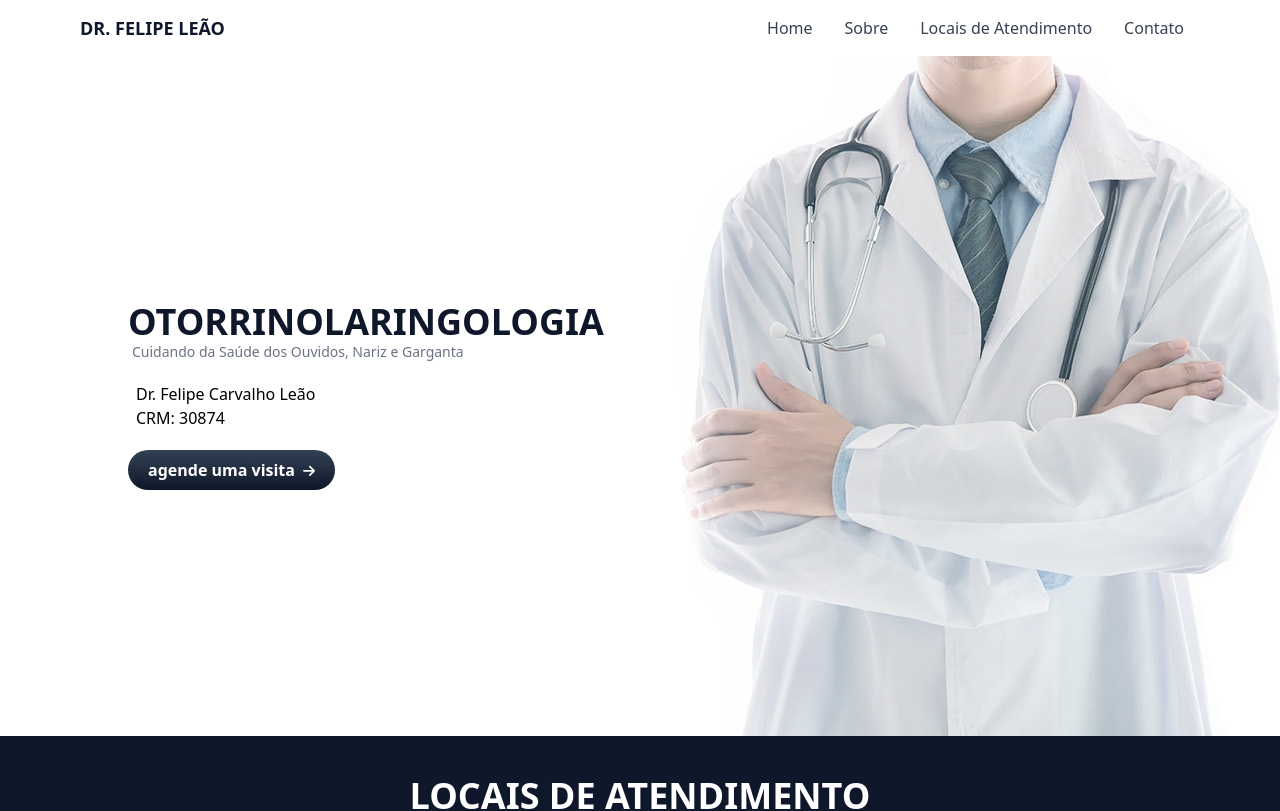
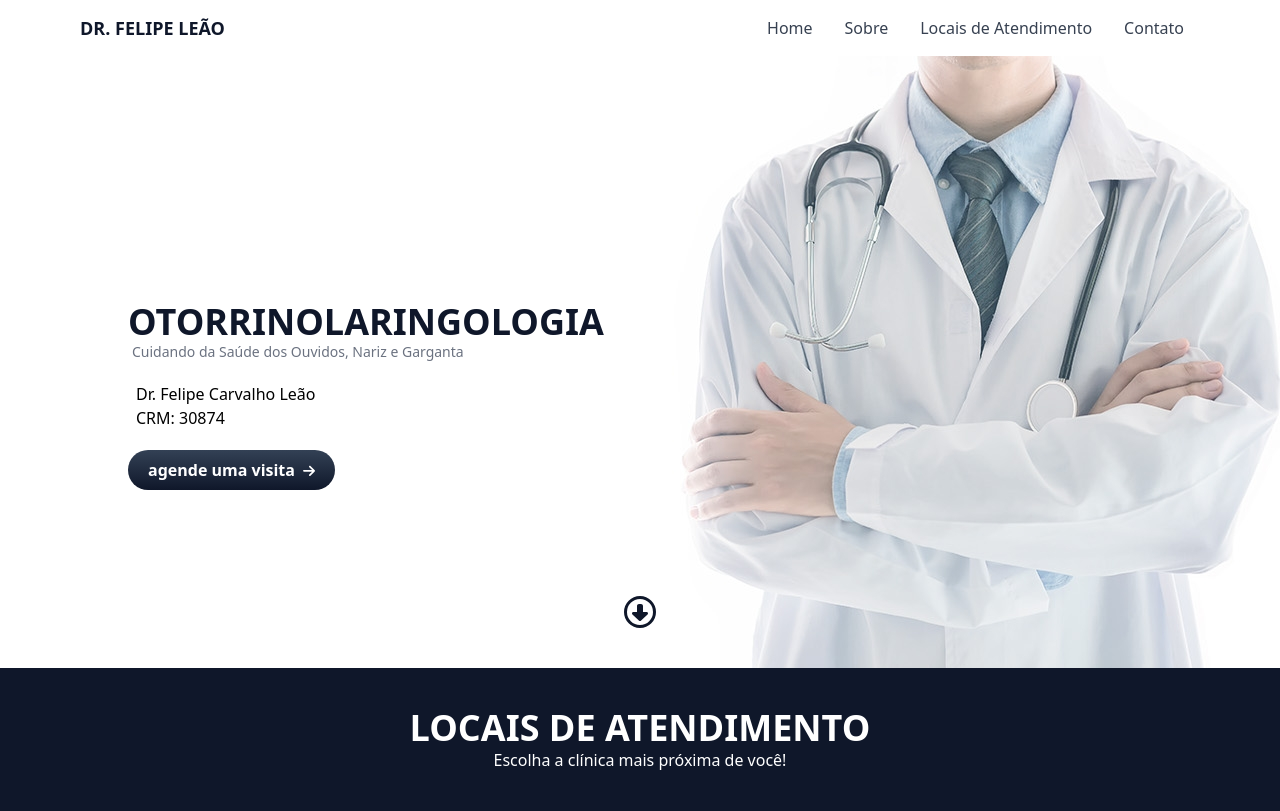
Before and after one commit to thomasroodson/drfelipe-leao, a Next.js app: page /atendimento in a window 1280 px wide. Shown: the top 811 px of the page. Built offline with nearby package versions, Linux system fonts and the light colour scheme.

Commit message:
adding effect trasition in the pages

```diff
--- a/package.json
+++ b/package.json
@@ -17,6 +17,7 @@
     "@types/node": "18.15.11",
     "@types/react": "18.0.35",
     "@types/react-dom": "18.0.11",
+    "aos": "^2.3.4",
     "autoprefixer": "10.4.14",
     "eslint": "8.38.0",
     "eslint-config-next": "13.3.0",
@@ -26,5 +27,8 @@
     "react-dom": "18.2.0",
     "tailwindcss": "3.3.1",
     "typescript": "5.0.4"
+  },
+  "devDependencies": {
+    "@types/aos": "^3.0.4"
   }
 }
--- a/src/pages/atendimento/index.tsx
+++ b/src/pages/atendimento/index.tsx
@@ -1,13 +1,29 @@
+import { useEffect } from "react";
 import { Footer } from "@/components/Footer";
 import { Header } from "@/components/Header";
 import { Button } from "@/components/Button";
 import { FontAwesomeIcon } from "@fortawesome/react-fontawesome";
-import { faCircleCheck } from "@fortawesome/free-regular-svg-icons";
+import {
+  faCircleCheck,
+  faCircleDown
+} from "@fortawesome/free-regular-svg-icons";
+import Aos from "aos";
+import "aos/dist/aos.css";
 
 const Atendimento = () => {
+  useEffect(() => {
+    Aos.init({ duration: 1500 });
+  }, []);
   return (
     <main className="w-full">
       <Header />
+      <div
+        className="flex justify-center text-slate-900 py-10"
+        data-aos="fade-down"
+        style={{ marginTop: "-180px" }}
+      >
+        <FontAwesomeIcon icon={faCircleDown} size="2xl" />
+      </div>
       <section className="bg-slate-900 text-white">
         <div className="md:w-2/3 mx-auto flex flex-col space-y-1 py-10 px-5">
           <div className="text-center">
--- a/src/pages/index.tsx
+++ b/src/pages/index.tsx
@@ -1,3 +1,4 @@
+import { useEffect } from "react";
 import { Header } from "@/components/Header";
 import { Button } from "@/components/Button";
 import { FontAwesomeIcon } from "@fortawesome/react-fontawesome";
@@ -10,14 +11,20 @@ import GargantaImage from "../../public/garganta.png";
 import Perfil from "../../public/Perfil.png";
 import Pattern from "../../public/pattern.png";
 import PatternRight from "../../public/patternright.png";
+import Aos from "aos";
+import "aos/dist/aos.css";
 
 export default function Home() {
+  useEffect(() => {
+    Aos.init({ duration: 1500 });
+  }, []);
   return (
     <main className="w-full">
       <Header />
       <section
         className="md:w-5/6 mx-auto bg-slate-900 flex flex-col md:flex-row rounded-xl text-white py-12 px-10 md:px-28 gap-8"
         style={{ marginTop: "-60px" }}
+        data-aos="fade-up"
       >
         <div className="flex flex-1 mr-2 items-center md:border-e md:border-white">
           <div className="pr-8">
@@ -53,7 +60,7 @@ export default function Home() {
         className="md:w-4/5 mx-auto flex flex-col md:flex-row p-10"
         id="sobre"
       >
-        <div className="relative">
+        <div className="relative" data-aos="fade-right">
           <Image
             src={PatternRight}
             className="absolute top-5 none"
@@ -68,7 +75,10 @@ export default function Home() {
             alt="Pattern"
           />
         </div>
-        <div className="flex-1 ml-5 pt-5 space-y-6 text-base">
+        <div
+          className="flex-1 ml-5 pt-5 space-y-6 text-base"
+          data-aos="fade-left"
+        >
           <h2 className="text-slate-900 text-4xl uppercase font-bold">
             Quem sou eu
           </h2>
```
Also changed, not shown: 1 other file (tests, documents, lock files or other folders).
